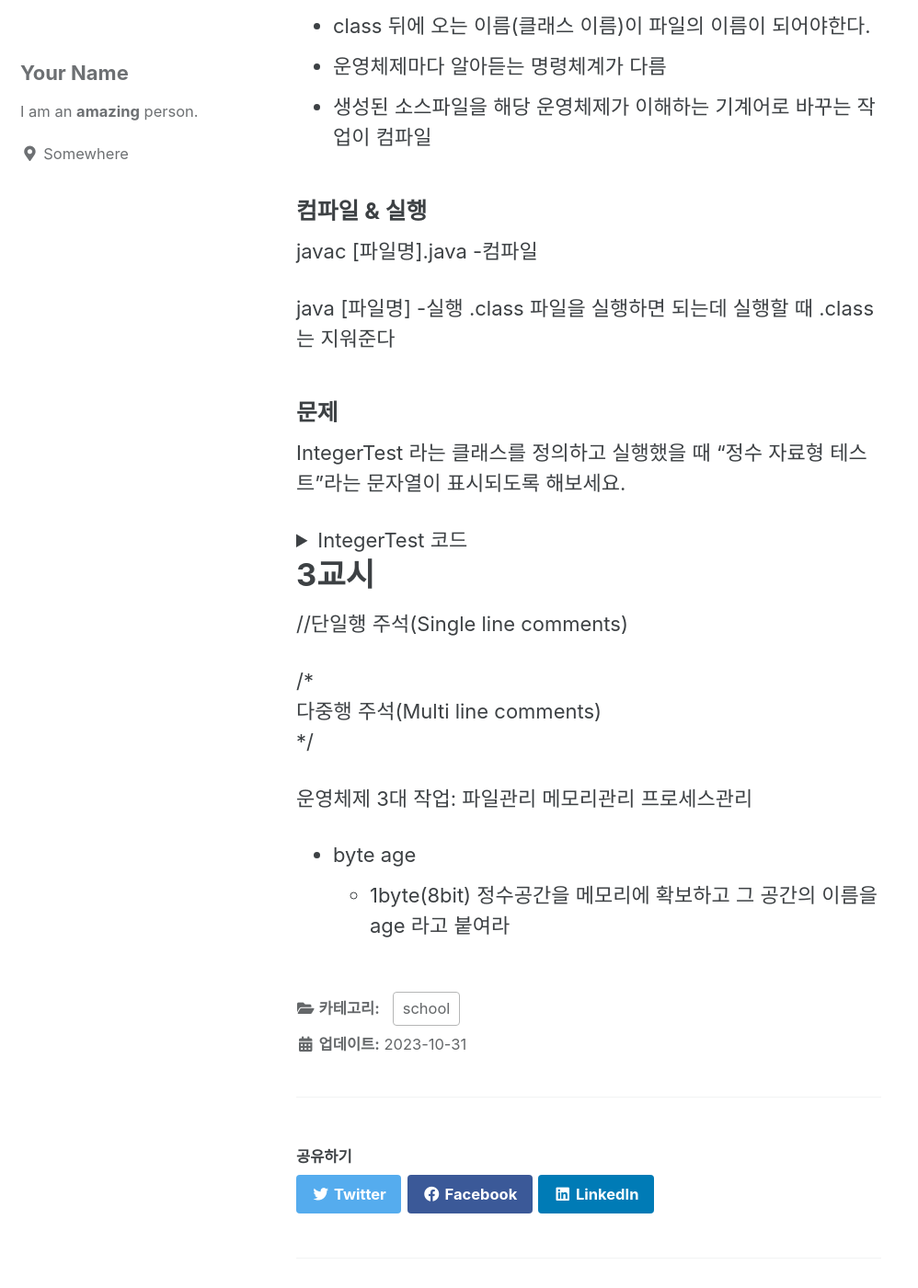
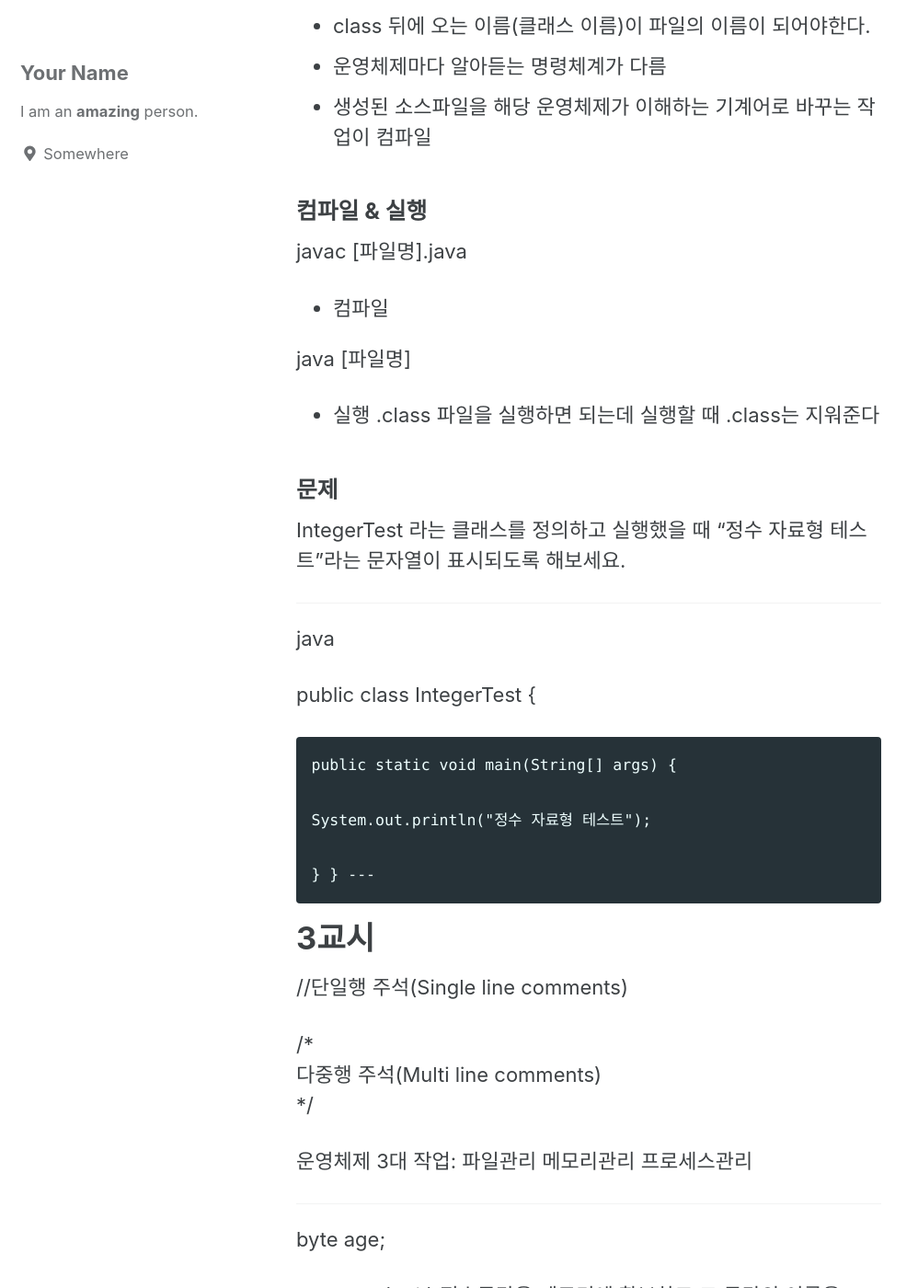
Before and after one commit to YonY-K/YonY-K.github.io, a Jekyll site: the page built from _posts/school/2023-10-31-1period.md, in a window 1280 px wide and 1400 px high, scrolled down 1716 px. Shown: the whole window at 92% size, without its empty margins (0-998 px from the left). Built offline with Jekyll 4.4.1, drawn with Linux system fonts in a browser that asks for light colours; cached includes are drawn as plain includes; some of the changed text lies outside the part shown.

Commit message:
2023-10-31-summary

```diff
--- a/_posts/school/2023-10-31-1period.md
+++ b/_posts/school/2023-10-31-1period.md
@@ -62,17 +62,15 @@ public class Hello {
 ### 컴파일 & 실행
 
 javac [파일명].java
-    -컴파일
+- 컴파일
 
 java [파일명]
-    -실행 .class 파일을 실행하면 되는데 실행할 때 .class는 지워준다
+- 실행 .class 파일을 실행하면 되는데 실행할 때 .class는 지워준다
 
 
 ### 문제
 IntegerTest 라는 클래스를 정의하고 실행했을 때 "정수 자료형 테스트"라는 문자열이 표시되도록 해보세요.
 
-<details>
-<summary>IntegerTest 코드</summary>
 ---
 java
 
@@ -85,7 +83,6 @@ public class IntegerTest {
 	}
 }
 ---
-</details>
 
 # 3교시
 
```
Also changed, not shown: other parts of _posts/school/2023-10-31-1period.md (+7 -2 lines).
